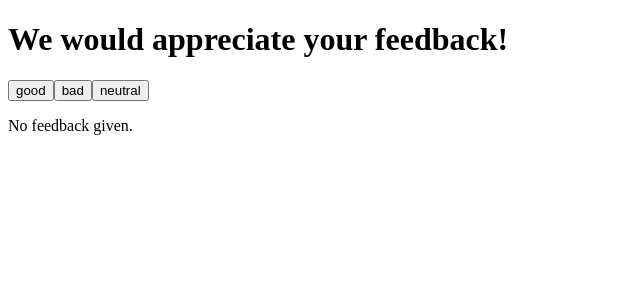
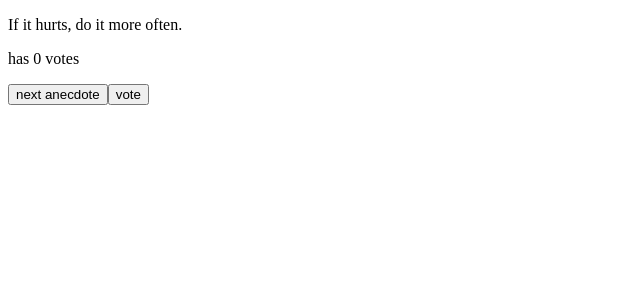
Before and after one commit to mateomcalli/FSO, a React (Vite) app in the folder part1/firstapp/: page / in a window 1280 px wide. Shown: the top 300 px of the page, without its empty margins (0-640 px from the left). Built offline with nearby package versions, Linux system fonts and the light colour scheme.

Commit message:
Exercise 1.13

```diff
--- a/part1/firstapp/src/App.jsx
+++ b/part1/firstapp/src/App.jsx
@@ -1,69 +1,54 @@
 import { useState } from 'react'
 
-const Header = () => <h1>We would appreciate your feedback!</h1>
+function getRandomInt(max) {
+  return Math.floor(Math.random() * max)
+}
 
-const Button = ({onClick, text}) => {
+const Button = (props) => {
   return (
-    <button onClick = {onClick}>
-      {text}
+    <button onClick = {props.onClick}>
+      {props.text}
     </button>
   )
 }
 
-const StatisticLine = (props) => { // must be enclosed in a table to work
+const Anecdote = (props) => {
   return (
-    <tbody>
-      <tr>
-        <td>{props.text}</td>
-        <td>{props.value}</td>
-      </tr>
-    </tbody>
-  )
-}
-
-const Statistics = (props) => {
-  return (
-    <table>
-      <StatisticLine text = 'good' value = {props.good}/>
-      <StatisticLine text = 'bad' value = {props.bad}/>
-      <StatisticLine text = 'neutral' value = {props.neutral}/>
-      <StatisticLine text = 'total' value = {props.total}/>
-      <StatisticLine text = 'average' value = {props.average}/>
-      <StatisticLine text = 'positive' value = {props.positive}/>
-    </table>
+    <p>{props.anecdotes[props.selected]}</p>
   )
 }
 
 const App = () => {
-  const [good, setGood] = useState(0)
-  const [bad, setBad] = useState(0)
-  const [neutral, setNeutral] = useState(0)
-  let total = good+bad+neutral
-  let average = (good + (-1*bad)) / total
-  let positive = (good/total)*100 + '%'
-  const checker = () => {
-    if (total === 0) {
-      return <p>No feedback given.</p>
-    }
-    return (
-      <Statistics
-        good = {good}
-        bad = {bad}
-        neutral = {neutral}
-        total = {total}
-        average = {average}
-        positive = {positive}
-      />
-    )
-}
+  const anecdotes = [
+    'If it hurts, do it more often.',
+    'Adding manpower to a late software project makes it later!',
+    'The first 90 percent of the code accounts for the first 90 percent of the development time...The remaining 10 percent of the code accounts for the other 90 percent of the development time.',
+    'Any fool can write code that a computer can understand. Good programmers write code that humans can understand.',
+    'Premature optimization is the root of all evil.',
+    'Ts Pmo, Ikiab Gurt Yo.',
+    'Debugging is twice as hard as writing the code in the first place. Therefore, if you write the code as cleverly as possible, you are, by definition, not smart enough to debug it.',
+    'Programming without an extremely heavy use of console.log is same as if a doctor would refuse to use x-rays or blood tests when diagnosing patients.',
+    'The only way to go fast, is to go well.'
+  ]
 
+  const [selected, setSelected] = useState(0)
+  const [votes, setVotes] = useState(new Array(anecdotes.length).fill(0))
+
+  const switchAnecdote = () => {
+    setSelected(getRandomInt(anecdotes.length))
+  }
+
+  const vote = () => {
+    const copy = [...votes]
+    copy[selected] += 1
+    setVotes(copy)
+  }
   return (
     <div>
-      <Header />
-      <Button onClick = {() => setGood(good + 1)} text = 'good'/>
-      <Button onClick = {() => setBad(bad + 1)} text = 'bad'/>
-      <Button onClick = {() => setNeutral(neutral + 1)} text = 'neutral'/>
-      {checker()}
+      <Anecdote selected = {selected} anecdotes = {anecdotes}/>
+      <p>has {votes[selected]} votes</p>
+      <Button text = "next anecdote" onClick = {switchAnecdote}/>
+      <Button text = "vote" onClick = {vote}/>
     </div>
   )
 }
```
